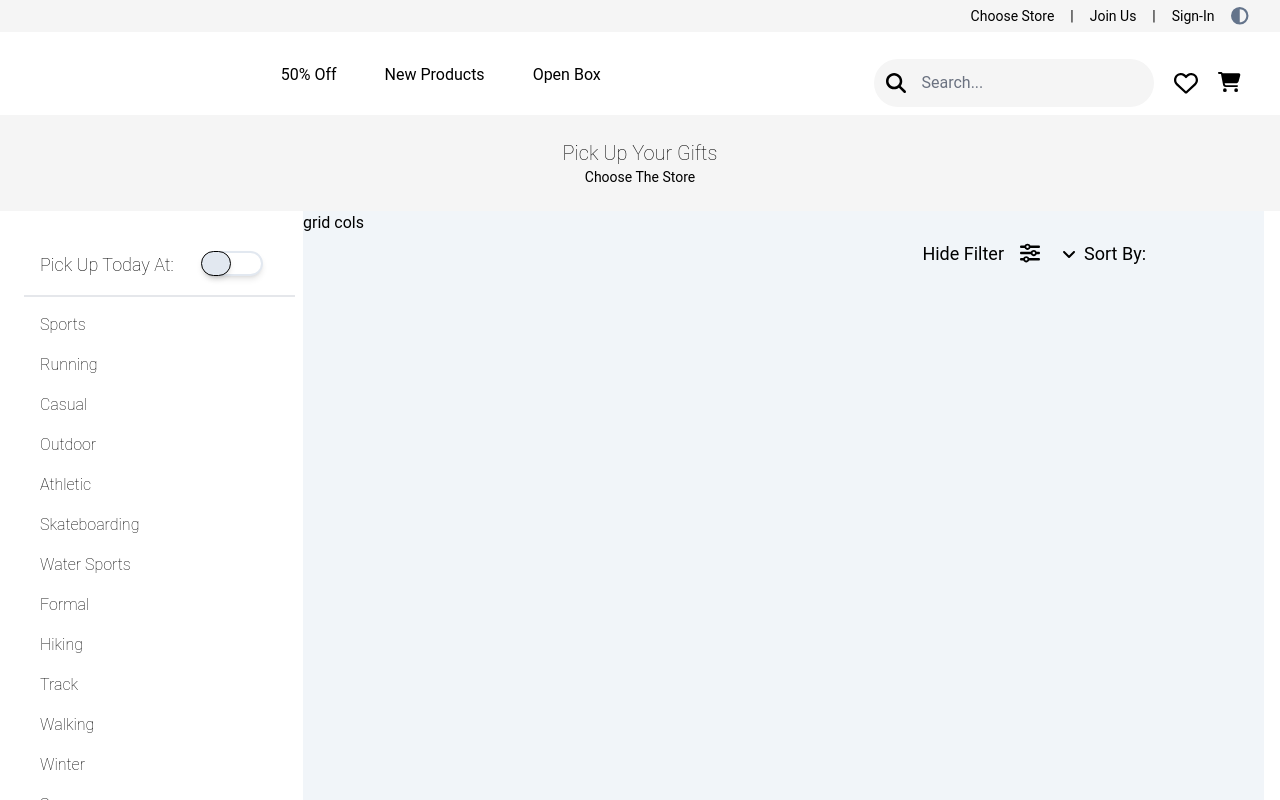
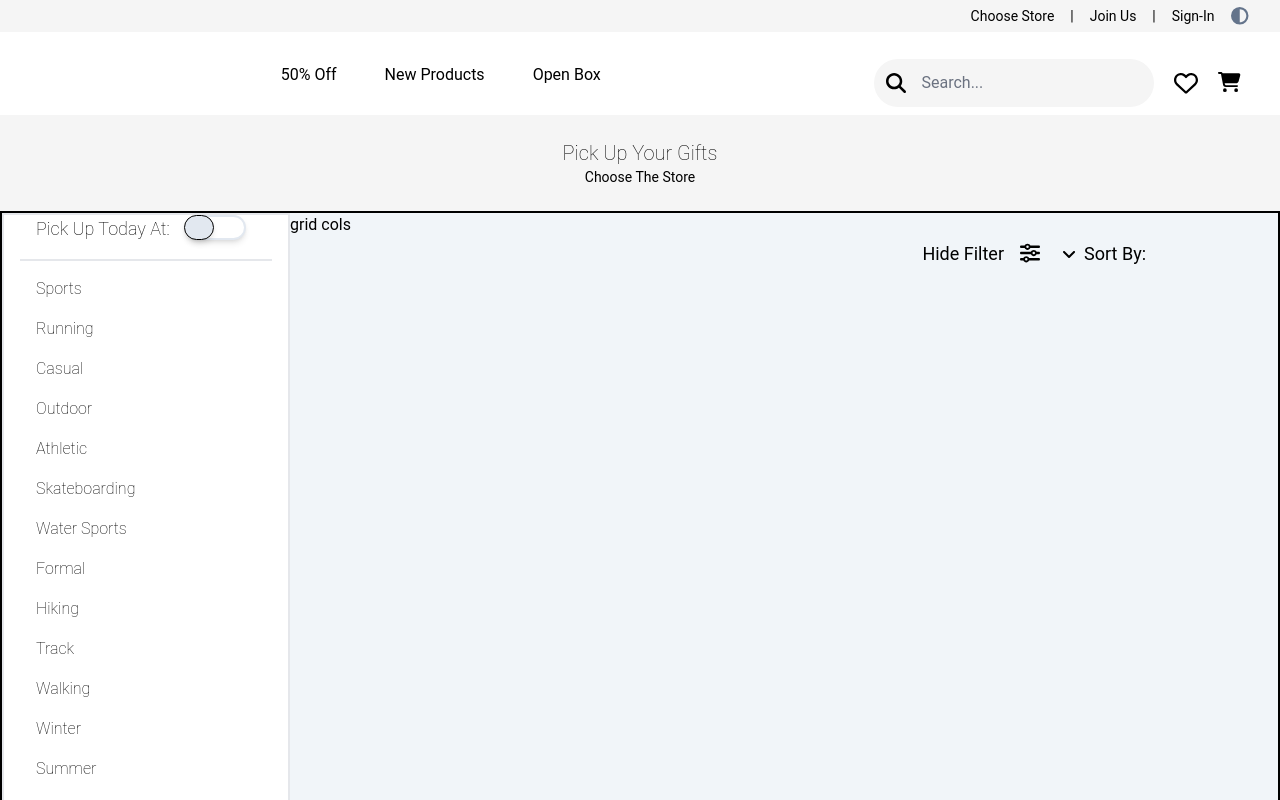
Before and after one commit to mSharifHub/e-commerce, a React (Create React App) app: page / in a window 1280 px wide. Shown: the top 800 px of the page. Built offline with nearby package versions, Linux system fonts and the light colour scheme.

Commit message:
#1.5 changed layout home

```diff
--- a/src/components/filter/Filter.jsx
+++ b/src/components/filter/Filter.jsx
@@ -17,7 +17,7 @@ export function Filter() {
   const { state } = useFilter();
 
   return (
-    <div className="flex flex-col mt-10  mx-2">
+    <div className="flex flex-col  px-4 ">
       {/* availability container filter */}
       <div className="flex relative flex-col ">
         <AvailabilityComponent />
--- a/src/components/gridDisplay/GridDisplay.jsx
+++ b/src/components/gridDisplay/GridDisplay.jsx
@@ -19,7 +19,7 @@ export function GridDisplay() {
   };
 
   return (
-    <div className=" w-full h-full  grid grid-cols-4  bg-slate-100 ">
+    <div className="w-full h-full  grid grid-cols-4  bg-slate-100 ">
       grid cols
     </div>
   );
--- a/src/components/pages/Home.jsx
+++ b/src/components/pages/Home.jsx
@@ -25,30 +25,31 @@ export function Home() {
 
   return (
     <>
+      {/* home filter */}
+      {reusePort(
+        <div>
+          <FilterHome
+            toggle={toggle}
+            isFilterVisible={isFilterVisible}
+            sortModalVisible={sortModalVisible}
+            sortByModal={sortByModal}
+            state={state}
+          />
+        </div>,
+      )}
+
       {/* main home container */}
-      <div className=" relative flex h-screen transition-all duration-300  xl:mx-4  2xl:mx-[200px] overflow-hidden ">
+      <div className=" min-h-screen  min-w-screen flex border-2 border-black ">
         {/* filter component */}
         <div
-          className={`flex flex-none transition-all duration-500 ease-in-out ${
-            isFilterVisible ? "translate-x-0 " : "-translate-x-full"
-          }  h-screen overflow-y-scroll scroll  `}
+          className={` flex-initial  transition-all duration-500 ease-in-out ${
+            isFilterVisible ? "w-72 " : "w-0 "
+          }   border-2  overflow-hidden whitespace-nowrap`}
         >
           <Filter />
         </div>
-        {/* home filter container */}
-        {reusePort(
-          <div>
-            <FilterHome
-              toggle={toggle}
-              isFilterVisible={isFilterVisible}
-              sortModalVisible={sortModalVisible}
-              sortByModal={sortByModal}
-              state={state}
-            />
-          </div>,
-        )}
         {/* Grid Display of Products */}
-        <div className="w-full h-full">
+        <div className="flex-1">
           <GridDisplay />
         </div>
       </div>
```
